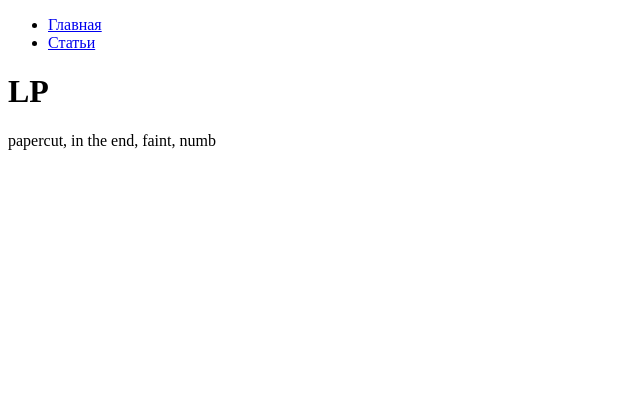
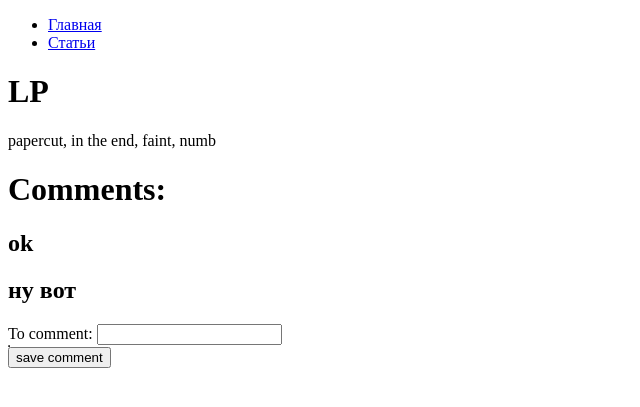
Before and after one commit to ramissabirzyanov/hexlet-django-blog, a Django app: page /articles/1/ in a window 1280 px wide. Shown: the top 407 px of the page, without its empty margins (0-640 px from the left). Run offline with Django 5.2, Linux system fonts and the light colour scheme; data comes from the database, SQL or seed files in the repository; both versions use the stored data as it was after the commit; parts of the project's set-up code (start-up, migrations or seed data) failed here and were passed over.

Commit message:
add comments

```diff
--- a/hexlet_django_blog/article/models.py
+++ b/hexlet_django_blog/article/models.py
@@ -12,7 +12,8 @@
 
 
 class ArticleComment(models.Model):
-    content = models.CharField('content', max_length=100)
+    article = models.ForeignKey(Article, related_name='comments', on_delete=models.PROTECT)
+    content = models.CharField('to comment', max_length=100)
 
     def __str__(self):
         return self.content
--- a/hexlet_django_blog/article/templates/articles/show.html
+++ b/hexlet_django_blog/article/templates/articles/show.html
@@ -1,9 +1,20 @@
 {% extends "base.html" %}
+
 
 {% block content %}
     <h1>{{ article.name }}</h1>
     <div>{{ article.body }}</div>
-    <div id="form">
-        {% block form %}{% endblock %}
-    </div>
+        <h1>Comments:</h1>
+        {% if comments %}
+            {% for comment in comments %}
+                <h2>{{ comment.content }}</a></h2>
+            {% endfor %}
+        {% endif %}
+        <form action="{% url 'article_id' article.id %}" method="post">
+            {% csrf_token %}
+            <table border="1">
+            {{ form }}
+            </table>
+            <input type="submit" value="save comment">
+        </form>
 {% endblock %}
--- a/hexlet_django_blog/article/urls.py
+++ b/hexlet_django_blog/article/urls.py
@@ -1,9 +1,8 @@
 from django.urls import path
 
-from hexlet_django_blog.article.views import IndexView, ArticleView, CommentArticleView
+from hexlet_django_blog.article.views import IndexView, ArticleView
 
 urlpatterns = [
     path('', IndexView.as_view()),
     path('<int:id>/', ArticleView.as_view(), name='article_id'),
-    path('<int:id>/', CommentArticleView.as_view(), name='comment_create'),
 ]
--- a/hexlet_django_blog/article/views.py
+++ b/hexlet_django_blog/article/views.py
@@ -7,7 +7,6 @@
 
 
 class IndexView(View):
-
 
     def get(self, request, *args, **kwargs):
             articles = Article.objects.all()[:15]
@@ -19,23 +18,37 @@
 
     def get(self, request, *args, **kwargs):
         article = get_object_or_404(Article, id=kwargs['id'])
+        comments = article.comments.all()
+        form =ArticleCommentForm()
         return render(request, 'articles/show.html', context={
-            'article': article,
-        })
+                'article': article, 'comments': comments, 'form': form,
+            })
+
+    def post(self, request, *args, **kwargs):
+        article = get_object_or_404(Article, id=kwargs['id'])
+        form = ArticleCommentForm(request.POST)
+        if form.is_valid():
+            new_comment = form.save(commit=False)
+            new_comment.article = article
+            new_comment.save()
+        return redirect(reverse('article_id', args=[article.id]))
 
 
-class CommentArticleView(View):
-
-    def get(self, request, *args, **kwargs):
-        article = get_object_or_404(Article, id=kwargs['id'])
-        comments = ArticleComment.objects.all()
-        form = ArticleCommentForm() # Создаем экземпляр нашей формы
-        return render(request, 'comment.html', context={'form': form, 'article': article, 'comments':comments})
 
 
-    def post(self, request, *args, **kwargs):
-        form = ArticleCommentForm(request.POST)
-        article = get_object_or_404(Article, id=kwargs['id']) # Получаем данные формы из запроса
-        if form.is_valid(): # Проверяем данных формы на корректность
-            form.save() # Сохраняем форму
-        return redirect(reverse('article_id'))
+
+
+# class CommentArticleView(View):
+#     def get(self, request, *args, **kwargs):
+#         comments = ArticleComment.objects.all()
+#         form = ArticleCommentForm()
+#         return render(request, 'articles/comment.html', context={'form':form, 'comments':comments})
+
+
+
+#     def post(self, request, *args, **kwargs):
+#         form = ArticleCommentForm(request.POST)
+#         article = get_object_or_404(Article, id=kwargs['id'])
+#         if form.is_valid():
+#             form.save()
+#         return redirect(reverse('article_id', args=article))
```
Also changed, not shown: hexlet_django_blog/article/admin.py (+6 -1 lines), hexlet_django_blog/article/templates/articles/comment.html (renamed from hexlet_django_blog/templates/comment.html, +7 -4 lines), db.sqlite3, hexlet_django_blog/article/migrations/0001_initial.py, hexlet_django_blog/article/migrations/0002_articlecomment.py (deleted), 1 other file.
